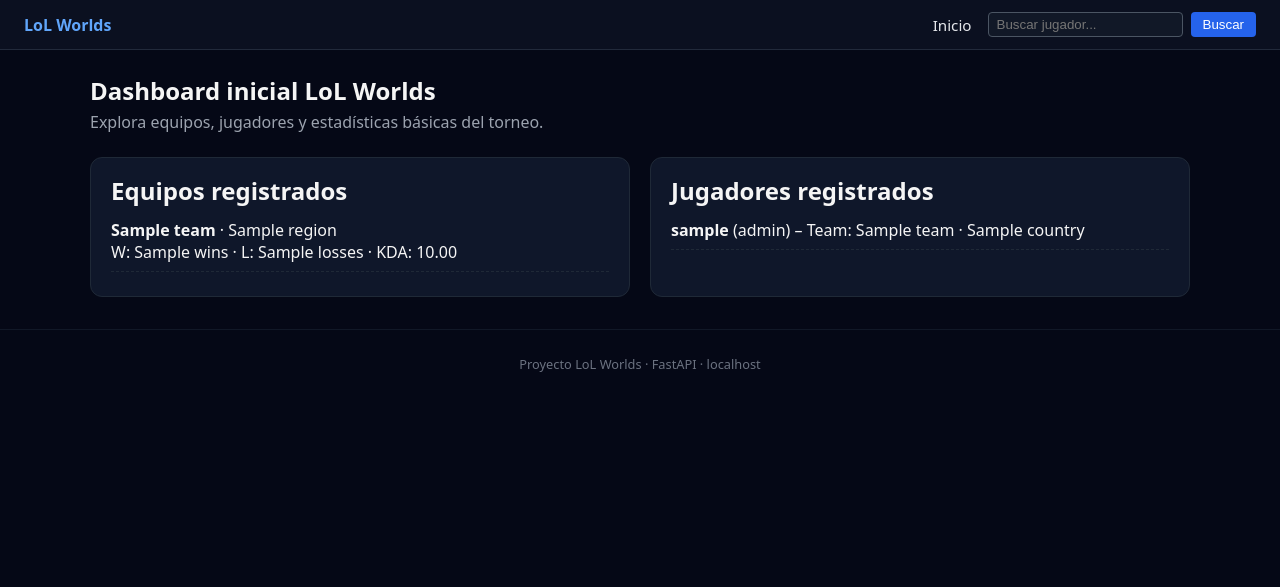
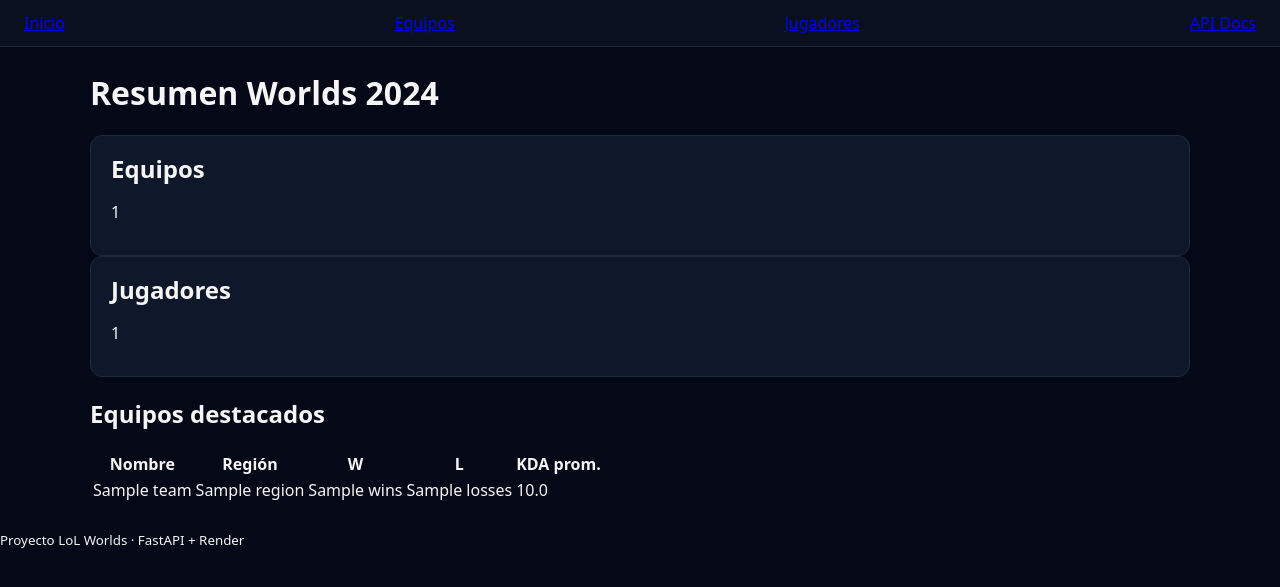
Before and after one commit to Jowel123v/Proyectov1LoL, a FastAPI app: template templates/index.html in a window 1280 px wide. Shown: the top 587 px of the page. Run offline with FastAPI, Linux system fonts and the light colour scheme; the template is opened without the code that fills it: most values are stand-ins (such as "Sample title", 1, 10 or a date in 2020).

Commit message:
HTML prueba basica

```diff
--- a/main.py
+++ b/main.py
@@ -74,12 +74,12 @@
     request: Request,
     session: Session = Depends(get_session),
 ):
-    """
-    Página de inicio HTML.
-    Muestra un resumen básico de equipos y jugadores.
-    """
     equipos = listar_equipos(session, skip=0, limit=50, include_deleted=False)
     jugadores = listar_jugadores(session, skip=0, limit=50, include_deleted=False)
+
+    # estadísticas rápidas
+    total_teams = len(equipos)
+    total_players = len(jugadores)
 
     return templates.TemplateResponse(
         "index.html",
@@ -87,8 +87,54 @@
             "request": request,
             "equipos": equipos,
             "jugadores": jugadores,
+            "total_teams": total_teams,
+            "total_players": total_players,
         },
     )
+
+# ----- PÁGINAS HTML -----
+
+@app.get("/teams-html", response_class=HTMLResponse, tags=["Front"])
+def pagina_equipos(
+    request: Request,
+    region: str | None = Query(default=None),
+    session: Session = Depends(get_session),
+):
+    if region:
+        equipos = filtrar_equipo_por_region(session, region)
+    else:
+        equipos = listar_equipos(session, skip=0, limit=100, include_deleted=False)
+
+    return templates.TemplateResponse(
+        "teams.html",
+        {
+            "request": request,
+            "equipos": equipos,
+            "region": region,
+        },
+    )
+
+
+@app.get("/players-html", response_class=HTMLResponse, tags=["Front"])
+def pagina_jugadores(
+    request: Request,
+    role: str | None = Query(default=None),
+    session: Session = Depends(get_session),
+):
+    if role:
+        jugadores = filtrar_jugadores_por_rol(session, role)
+    else:
+        jugadores = listar_jugadores(session, skip=0, limit=200, include_deleted=False)
+
+    return templates.TemplateResponse(
+        "players.html",
+        {
+            "request": request,
+            "jugadores": jugadores,
+            "role": role,
+        },
+    )
+
 
 # CHAMPIONS  (orden: estáticas -> dinámicas)
 
--- a/templates/base.html
+++ b/templates/base.html
@@ -1,36 +1,26 @@
 <!DOCTYPE html>
 <html lang="es">
 <head>
-  <meta charset="UTF-8" />
-  <title>{% block title %}LoL Worlds Analytics{% endblock %}</title>
-  <meta name="viewport" content="width=device-width, initial-scale=1.0" />
-  <link href="{{ url_for('static', path='/css/styles.css') }}" rel="stylesheet" />
+    <meta charset="UTF-8" />
+    <title>{% block title %}LoL Worlds Dashboard{% endblock %}</title>
+    <link rel="stylesheet" href="/static/styles.css" />
 </head>
 <body>
-  <header class="navbar">
-    <div class="navbar-brand">
-      <span class="logo-text">LoL Worlds</span>
-    </div>
-    <nav class="navbar-menu">
-      <a href="{{ url_for('home') }}">Inicio</a>
-      <!-- luego podemos poner:
-      <a href="{{ url_for('teams_page') }}">Equipos</a>
-      <a href="{{ url_for('players_page') }}">Jugadores</a>
-      <a href="{{ url_for('dashboard_page') }}">Dashboard</a>
-      -->
-      <form action="{{ url_for('home') }}" method="get" class="navbar-search">
-        <input type="text" name="search" placeholder="Buscar jugador..." />
-        <button type="submit">Buscar</button>
-      </form>
+<header>
+    <nav class="navbar">
+        <a href="/">Inicio</a>
+        <a href="/teams-html">Equipos</a>
+        <a href="/players-html">Jugadores</a>
+        <a href="/docs" target="_blank">API Docs</a>
     </nav>
-  </header>
+</header>
 
-  <main class="container">
+<main class="container">
     {% block content %}{% endblock %}
-  </main>
+</main>
 
-  <footer class="footer">
-    <p>Proyecto LoL Worlds · FastAPI · {{ request.url.hostname }}</p>
-  </footer>
+<footer>
+    <small>Proyecto LoL Worlds · FastAPI + Render</small>
+</footer>
 </body>
 </html>
--- a/templates/index.html
+++ b/templates/index.html
@@ -3,48 +3,42 @@
 {% block title %}Inicio · LoL Worlds{% endblock %}
 
 {% block content %}
-  <section class="hero">
-    <h1>Dashboard inicial LoL Worlds</h1>
-    <p>Explora equipos, jugadores y estadísticas básicas del torneo.</p>
-  </section>
+<h1>Resumen Worlds 2024</h1>
 
-  <section class="grid">
+<section class="cards">
     <div class="card">
-      <h2>Equipos registrados</h2>
-      {% if equipos %}
-        <ul class="list">
-          {% for team in equipos %}
-            <li>
-              <strong>{{ team.name }}</strong> · {{ team.region }}
-              <br />
-              W: {{ team.wins }} · L: {{ team.losses }} · KDA: {{ "%.2f"|format(team.avg_kda) }}
-            </li>
-          {% endfor %}
-        </ul>
-      {% else %}
-        <p>No hay equipos registrados aún.</p>
-      {% endif %}
+        <h2>Equipos</h2>
+        <p class="big-number">{{ total_teams }}</p>
     </div>
+    <div class="card">
+        <h2>Jugadores</h2>
+        <p class="big-number">{{ total_players }}</p>
+    </div>
+</section>
 
-    <div class="card">
-      <h2>Jugadores registrados</h2>
-      {% if jugadores %}
-        <ul class="list">
-          {% for player in jugadores %}
-            <li>
-              <strong>{{ player.nickname }}</strong> ({{ player.role }})
-              {% if player.team %}
-                – Team: {{ player.team.name }}
-              {% endif %}
-              {% if player.country %}
-                · {{ player.country }}
-              {% endif %}
-            </li>
-          {% endfor %}
-        </ul>
-      {% else %}
-        <p>No hay jugadores registrados aún.</p>
-      {% endif %}
-    </div>
-  </section>
+<section>
+    <h2>Equipos destacados</h2>
+    <table>
+        <thead>
+        <tr>
+            <th>Nombre</th>
+            <th>Región</th>
+            <th>W</th>
+            <th>L</th>
+            <th>KDA prom.</th>
+        </tr>
+        </thead>
+        <tbody>
+        {% for team in equipos %}
+            <tr>
+                <td>{{ team.name }}</td>
+                <td>{{ team.region }}</td>
+                <td>{{ team.wins }}</td>
+                <td>{{ team.losses }}</td>
+                <td>{{ "%.1f"|format(team.avg_kda) }}</td>
+            </tr>
+        {% endfor %}
+        </tbody>
+    </table>
+</section>
 {% endblock %}
```
Also changed, not shown: templates/players.html (+34 -9 lines), templates/teams.html (+36 -9 lines).
